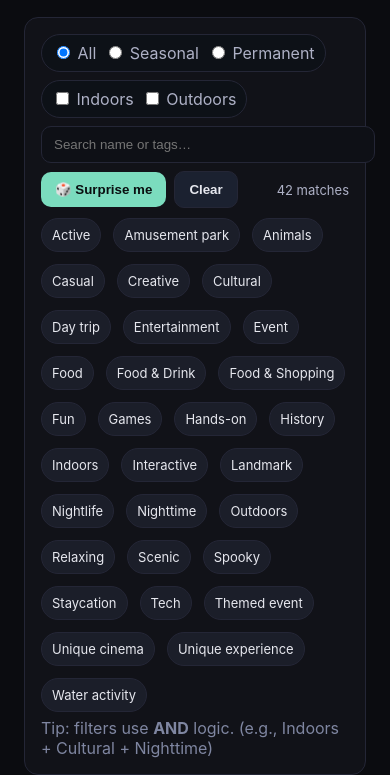
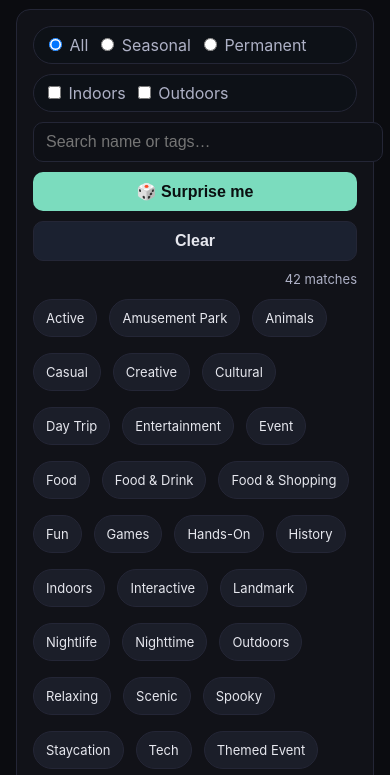
Before and after one commit to tashbart/Activity-Picker, a plain HTML site: page index.html in a window 390 px wide. Shown: the part 125-900 px from the top of the page. Drawn offline with Linux system fonts and the light colour scheme.

Commit message:
Update index.html

```diff
--- a/index.html
+++ b/index.html
@@ -1,4 +1,3 @@
-
 <!DOCTYPE html>
 <html lang="en">
 <head>
@@ -17,9 +16,7 @@
   .sub{color:var(--dim); margin-bottom:20px}
   .panel{background:var(--card); border:1px solid var(--border); border-radius:14px; padding:16px; margin-bottom:16px}
   .row{display:flex; gap:12px; flex-wrap:wrap; align-items:center}
-  .field{display:flex; gap:8px; align-items:center; flex-wrap:wrap}
   .chip{position:relative; border:1px solid var(--border); background:var(--chip); color:var(--ink); padding:8px 10px; border-radius:999px; cursor:pointer; user-select:none; font-size:13px}
-  /* keep inputs present for accessibility but visually hidden */
   .chip input{position:absolute; opacity:0; inset:0; width:100%; height:100%; cursor:pointer}
   .chip.active{background:var(--chipOn); border-color:#1e7c61}
   .search{flex:1; min-width:220px}
@@ -37,6 +34,18 @@
   .muted{color:var(--muted)}
   .counts{margin-left:auto; color:var(--dim); font-size:13px}
   a.link{color:var(--accent); text-decoration:none}
+
+  /* Mobile tweaks */
+  * { -webkit-tap-highlight-color: transparent; }
+  input, button { font-size: 16px; }
+  @media (max-width: 640px) {
+    .wrap { padding: 16px; }
+    .toolbar { flex-direction: column; align-items: stretch; gap: 10px; }
+    .search { width: 100%; min-width: 0; }
+    .btn { width: 100%; }
+    .chip { padding: 10px 12px; margin: 2px 0; }
+    .results { grid-template-columns: repeat(auto-fill,minmax(200px,1fr)); }
+  }
 </style>
 </head>
 <body>
@@ -81,7 +90,6 @@
 
 <script>
 // ---------- Data ---------------------------------------------------
-function row(name, category, tags){return {name, category, tags}}
 const activities = [
   // Seasonal
   row("Bushwalking and picnic","Seasonal",["Outdoors","Active","Scenic"]),
@@ -93,7 +101,6 @@ const activities = [
   row("Blue Mountains overnight","Seasonal",["Day trip","Outdoors","Active","Scenic"]),
   row("Kayaking","Seasonal",["Water activity","Outdoors","Active"]),
   row("Stargazing at Sydney Observatory","Seasonal",["Outdoors","Nighttime","Scenic"]),
-
   // Permanent
   row("Art gallery + Botanic gardens picnic","Permanent",["Cultural","Outdoors","Scenic"]),
   row("Biennale","Permanent",["Cultural","Event","Outdoors"]),
@@ -130,43 +137,53 @@ const activities = [
   row("Life drawing","Permanent",["Creative","Cultural","Indoors"]),
 ];
 
-// ---------- Tags ---------------------------------------------------
-const ALL_TAGS = Array.from(new Set(activities.flatMap(a=>a.tags))).sort();
+function row(name, category, tags){ return {name, category, tags}; }
 
-// ---------- DOM helpers -------------------------------------------
+// ---------- Normalization helpers ---------------------------------
+const norm = s => (s||"").toString().trim().toLowerCase();
+const tagsOf = a => new Set(a.tags.map(norm));
+
+// ---------- Build tag chips from normalized set -------------------
+const ALL_TAGS = Array.from(
+  new Set(activities.flatMap(a=>a.tags.map(norm)))
+).sort().map(t => ({ key:t, label: t.replace(/\b\w/g, c=>c.toUpperCase()) }));
+
 const $ = sel => document.querySelector(sel);
 const el = (tag, cls, txt) => Object.assign(document.createElement(tag), {className:cls||"", textContent:txt||""});
 
-// ---------- Build tag chips (FIXED: listen to input change) -------
 const tagWrap = $("#tagChips");
-ALL_TAGS.forEach(t=>{
+ALL_TAGS.forEach(({key,label})=>{
   const lab = el("label","chip");
-  const inp = Object.assign(document.createElement("input"),{type:"checkbox","data-tag":t, "aria-label":t});
+  const inp = Object.assign(document.createElement("input"),{type:"checkbox","data-tag":key,"aria-label":label});
   inp.addEventListener("change", ()=>{
     lab.classList.toggle("active", inp.checked);
     update();
   });
-  lab.append(inp, document.createTextNode(" "+t));
+  lab.append(inp, document.createTextNode(" "+label));
   tagWrap.append(lab);
 });
 
-// ---------- State helpers ------------------------------------------
+// ---------- Read controls -----------------------------------------
 function getState(){
   const cat = [...document.querySelectorAll('input[name="cat"]')].find(i=>i.checked).value;
   const indoors = $("#indoors").checked;
   const outdoors = $("#outdoors").checked;
   const q = $("#q").value.trim().toLowerCase();
   const tags = [...document.querySelectorAll('#tagChips input[type="checkbox"]')]
-    .filter(i=>i.checked).map(i=>i.dataset.tag);
+    .filter(i=>i.checked).map(i=>i.dataset.tag); // normalized keys
   return {cat, indoors, outdoors, q, tags};
 }
 
-// ---------- Matching logic -----------------------------------------
+// ---------- Match logic (normalized) -------------------------------
 function matches(a, st){
   if (st.cat!=="All" && a.category!==st.cat) return false;
-  if (st.indoors && !a.tags.includes("Indoors")) return false;
-  if (st.outdoors && !a.tags.includes("Outdoors")) return false;
-  for (const t of st.tags) if (!a.tags.includes(t)) return false; // AND logic
+
+  const tset = tagsOf(a); // normalized set
+  if (st.indoors && !tset.has("indoors")) return false;
+  if (st.outdoors && !tset.has("outdoors")) return false;
+
+  for (const t of st.tags) { if (!tset.has(t)) return false; } // AND of selected chips
+
   if (st.q){
     const hay = (a.name+" "+a.category+" "+a.tags.join(" ")).toLowerCase();
     if (!hay.includes(st.q)) return false;
@@ -174,7 +191,7 @@ function matches(a, st){
   return true;
 }
 
-// ---------- Render --------------------------------------------------
+// ---------- Render -------------------------------------------------
 function render(list){
   const box = $("#results");
   box.innerHTML = "";
@@ -191,7 +208,7 @@ function render(list){
   $("#count").textContent = `${list.length} match${list.length===1?"":"es"}`;
 }
 
-// ---------- URL state ----------------------------------------------
+// ---------- URL state (uses normalized keys) ----------------------
 function writeHash(st){
   const o = {c:st.cat,i:st.indoors?1:0,o:st.outdoors?1:0,q:st.q,t:st.tags};
   location.hash = encodeURIComponent(JSON.stringify(o));
@@ -206,22 +223,20 @@ function applyHash(o){
   [...document.querySelectorAll('input[name="cat"]')].forEach(r=> r.checked = (r.value===o.c));
   $("#indoors").checked = !!o.i; $("#outdoors").checked = !!o.o;
   $("#q").value = o.q||"";
-  const want = new Set(o.t||[]);
+  const want = new Set((o.t||[]).map(norm));
   document.querySelectorAll('#tagChips input[type="checkbox"]').forEach(cb=>{
     cb.checked = want.has(cb.dataset.tag);
     cb.parentElement.classList.toggle("active", cb.checked);
   });
 }
 
-// ---------- Update pipeline ----------------------------------------
+// ---------- Update pipeline & controls ----------------------------
 function update(){
   const st = getState();
   const list = activities.filter(a=>matches(a,st));
   render(list);
   writeHash(st);
 }
-
-// ---------- Buttons/inputs -----------------------------------------
 $("#randomBtn").addEventListener("click", ()=>{
   const st = getState();
   const list = activities.filter(a=>matches(a,st));
@@ -248,7 +263,7 @@ document.querySelectorAll('input[name="cat"]').forEach(r=> r.addEventListener("c
 $("#indoors").addEventListener("change", update);
 $("#outdoors").addEventListener("change", update);
 
-// ---------- Init ----------------------------------------------------
+// ---------- Init ---------------------------------------------------
 applyHash(readHash());
 update();
 </script>
```
